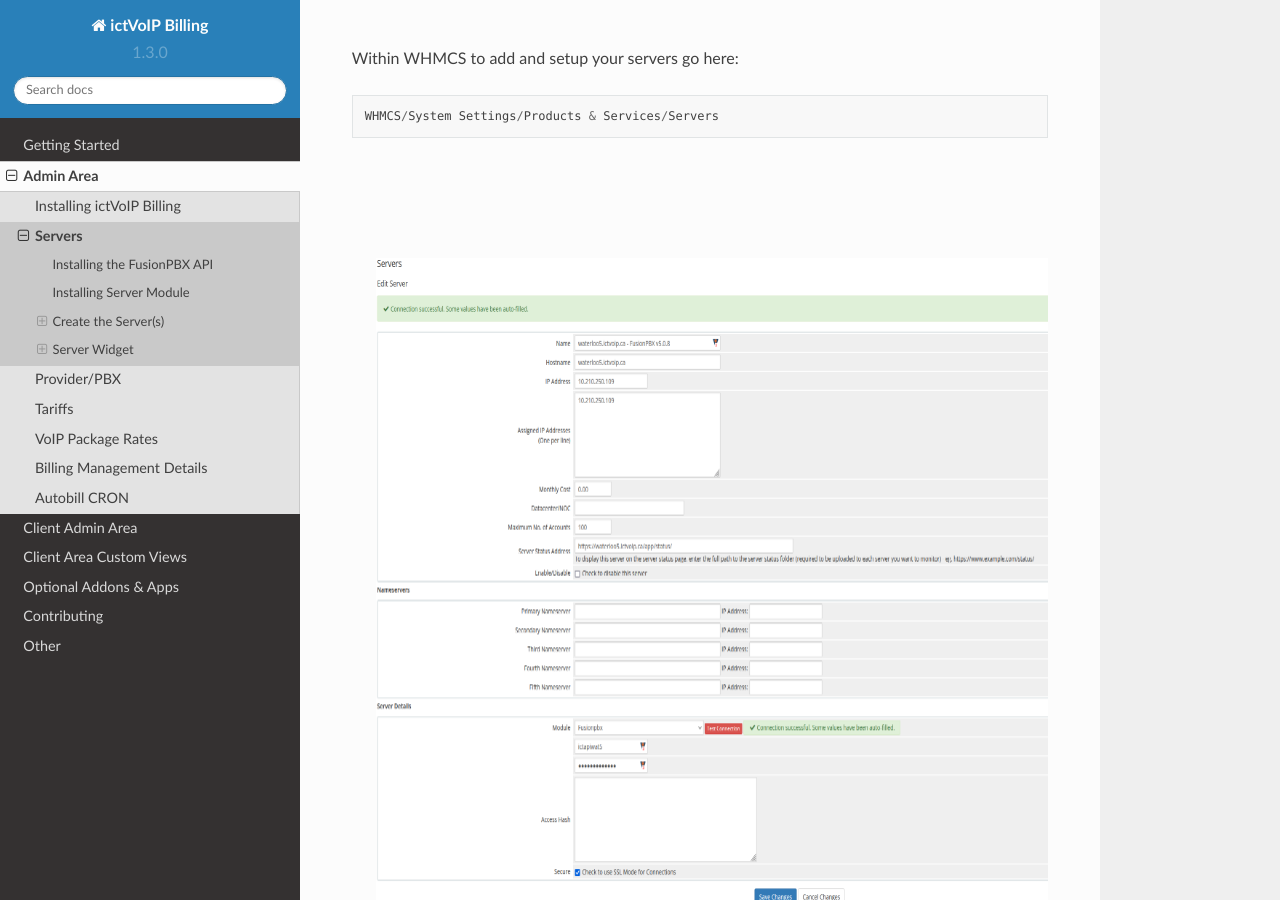
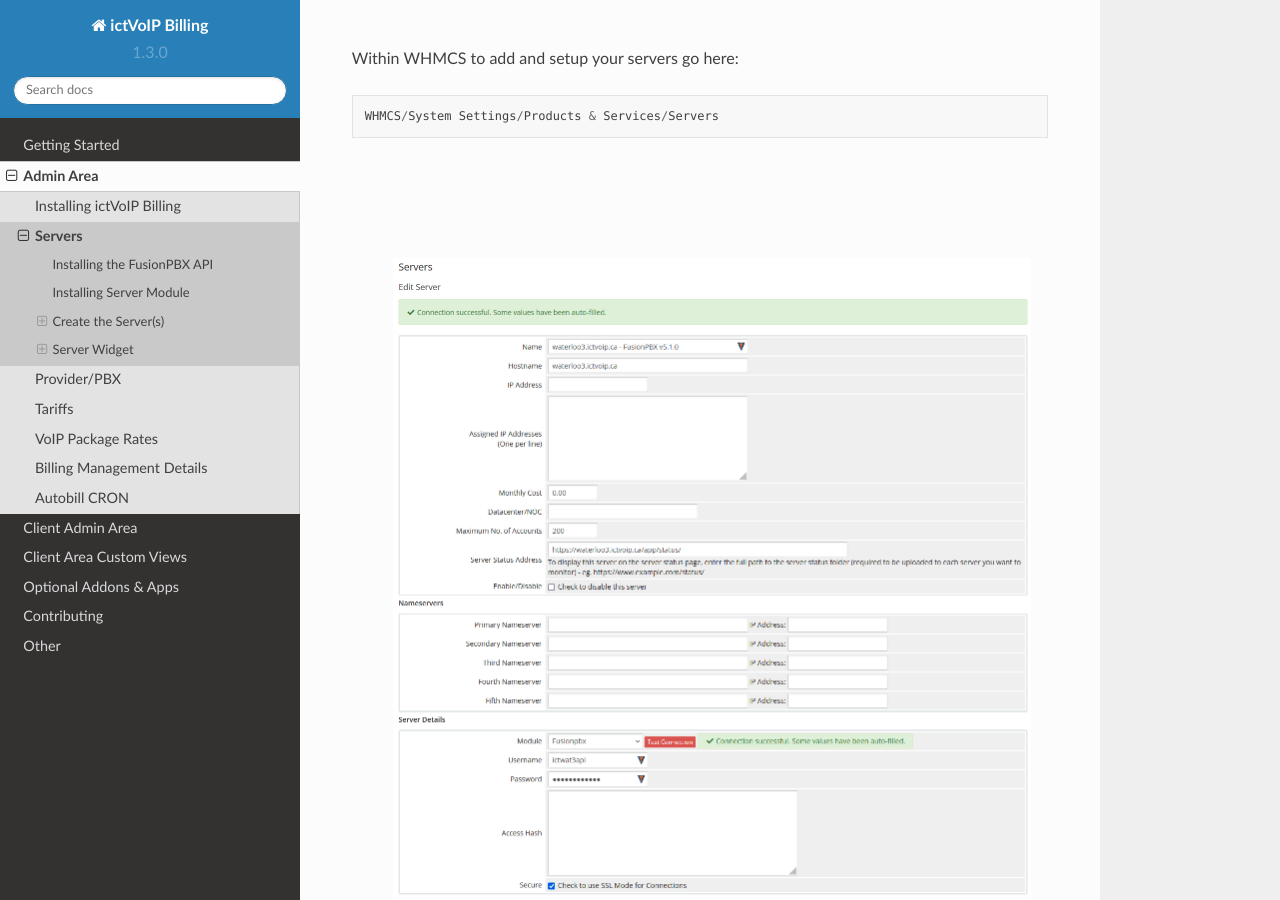
Before and after one commit to ictvoip/ictvoip-docs, a Sphinx documentation site: the page built from docs/source/admin/servers.rst, in a window 1280 px wide and 900 px high, scrolled down 3043 px. Built offline with Sphinx 7.4.7 and the Read the Docs theme 2.0.0, drawn with Linux system fonts in a browser that asks for light colours; pages that are not in the unit, such as notebooks, are missing from menus.

Commit message:
Update servers.rst

```diff
--- a/docs/source/admin/servers.rst
+++ b/docs/source/admin/servers.rst
@@ -131,7 +131,7 @@ Within WHMCS to add and setup your servers go here:
 
 |
 
- .. image:: ../_static/images/admin/servers_edit.png
+ .. image:: ../_static/images/admin/servers_edit2.png
         :scale: 50%
         :align: center
         :alt: Adding a new Provider or PBX
```
